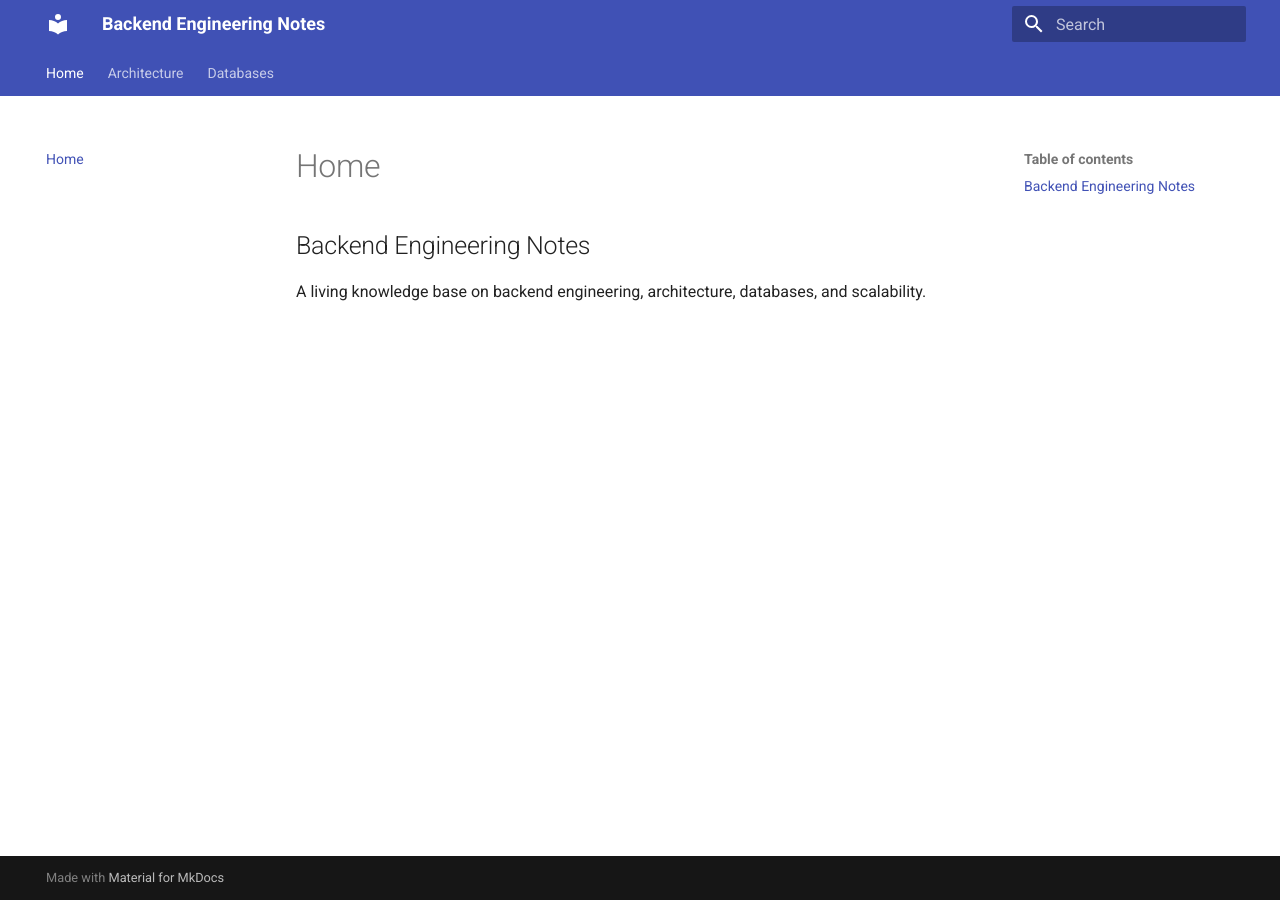
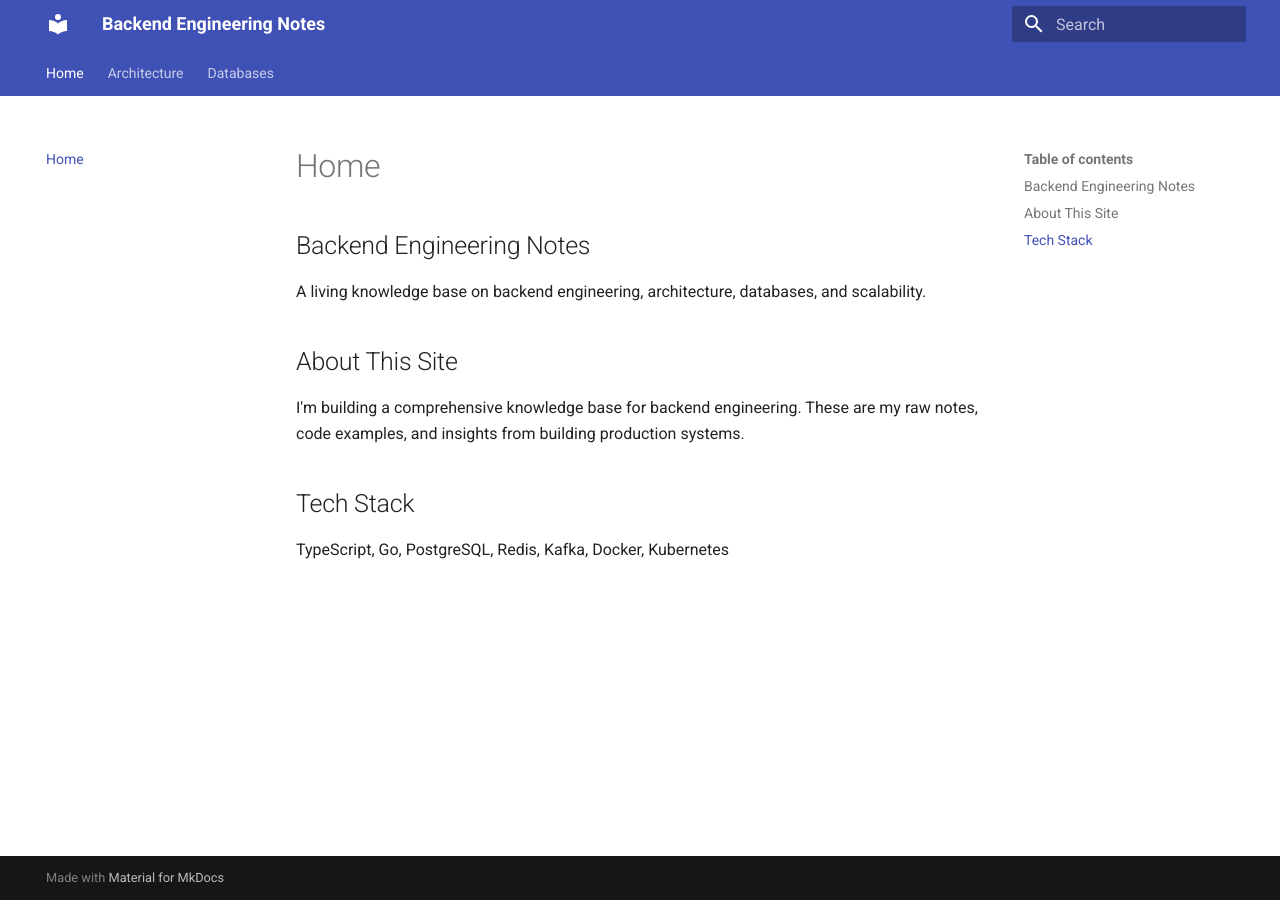
Before and after one commit to labeebahmad201/backend-engineering-notes, an MkDocs documentation site: the page built from docs/index.md, in a window 1280 px wide. Built offline with MkDocs 1.6.1 and Material for MkDocs 9.7.7, drawn with Linux system fonts in a browser that asks for light colours.

Commit message:
Enhance documentation with site overview and tech stack
Added sections about the site's purpose and tech stack.

```diff
--- a/docs/index.md
+++ b/docs/index.md
@@ -1,3 +1,10 @@
 ## Backend Engineering Notes
 
 A living knowledge base on backend engineering, architecture, databases, and scalability.
+
+## About This Site
+I'm building a comprehensive knowledge base for backend engineering. These are my raw notes, code examples, and insights
+from building production systems.
+
+## Tech Stack
+TypeScript, Go, PostgreSQL, Redis, Kafka, Docker, Kubernetes
```
